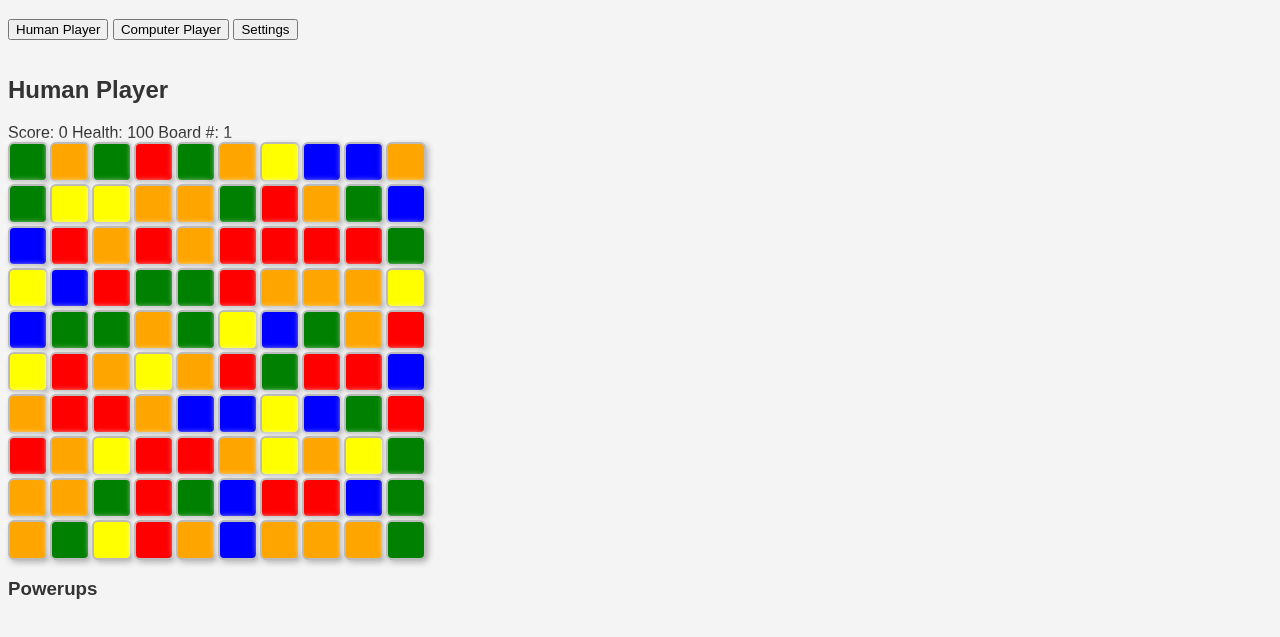
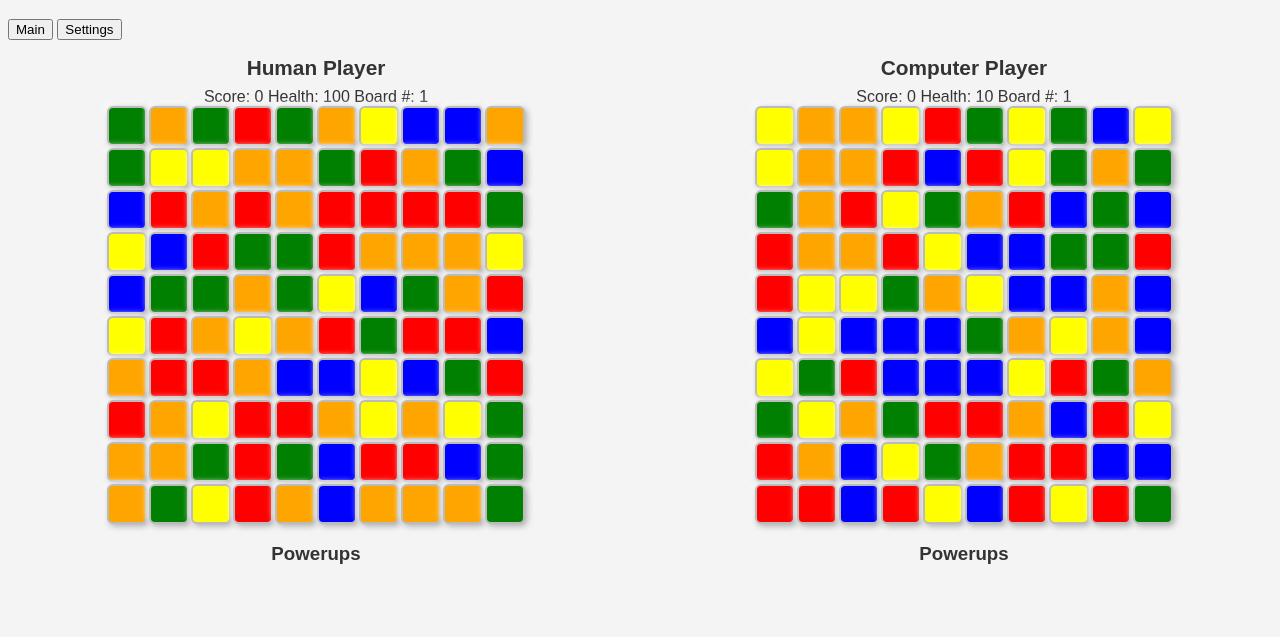
Before and after one commit to RHSeeger/blocks-game, a website built with webpack: page src/index.html in a window 1280 px wide. Shown: the part 61-698 px from the top of the page. Built offline with nearby package versions, Linux system fonts and the light colour scheme.

Commit message:
Added computer player board and changed layout to be able to see both at once

```diff
--- a/src/css/styles.css
+++ b/src/css/styles.css
@@ -15,6 +15,27 @@ body {
 }
 
 
+/* Main tab layout */
+.boards-wrapper {
+  display: flex;
+  flex-direction: row;
+  gap: 2rem;
+  width: 100%;
+}
+.player-area {
+  flex: 1 1 0;
+  min-width: 0;
+  display: flex;
+  flex-direction: column;
+  align-items: center;
+  width: 50%;
+  box-sizing: border-box;
+}
+.player-label {
+  font-size: 1.3rem;
+  font-weight: bold;
+  margin-bottom: 0.5rem;
+}
 .tab-content {
   flex: 1 1 0;
   min-width: 0;
@@ -48,10 +69,13 @@ body {
 
 /* Optional: Responsive stacking on small screens */
 @media (max-width: 800px) {
-    .tab-contents-wrapper {
-        flex-direction: column;
-        gap: 1rem;
-    }
+  .boards-wrapper {
+    flex-direction: column;
+    gap: 1rem;
+  }
+  .player-area {
+    width: 100%;
+  }
 }
 
 .board {
--- a/src/index.html
+++ b/src/index.html
@@ -11,12 +11,13 @@
     <main id="game-root">
         <h1>Blocks Game</h1>
         <div class="tabs">
-            <button class="tab-button active" data-tab="human">Human Player</button>
-            <button class="tab-button" data-tab="computer">Computer Player</button>
+            <button class="tab-button active" data-tab="main">Main</button>
             <button class="tab-button" data-tab="settings">Settings</button>
         </div>
-        <section id="human-tab" class="tab-content active">
-            <h2>Human Player</h2>
+        <section id="main-tab" class="tab-content active">
+            <div class="boards-wrapper">
+                <div class="player-area" id="human-area">
+                    <div class="player-label">Human Player</div>
                     <div class="stats">
                         <span>Score: <span id="human-score">0</span></span>
                         <span>Health: <span id="human-health">10</span></span>
@@ -29,9 +30,9 @@
                         <h3>Powerups</h3>
                         <!-- Powerups will be displayed here -->
                     </div>
-        </section>
-        <section id="computer-tab" class="tab-content">
-            <h2>Computer Player</h2>
+                </div>
+                <div class="player-area" id="computer-area">
+                    <div class="player-label">Computer Player</div>
                     <div class="stats">
                         <span>Score: <span id="computer-score">0</span></span>
                         <span>Health: <span id="computer-health">10</span></span>
@@ -44,6 +45,8 @@
                         <h3>Powerups</h3>
                         <!-- Powerups will be displayed here -->
                     </div>
+                </div>
+            </div>
         </section>
         <section id="settings-tab" class="tab-content">
             <h2>Settings</h2>
--- a/src/typescript/index.ts
+++ b/src/typescript/index.ts
@@ -49,8 +49,9 @@ function loadGameState(): GameState | null {
 }
 
 window.addEventListener("DOMContentLoaded", () => {
-    const boardContainer = document.getElementById("human-board");
-    if (!boardContainer) return;
+    const humanBoardContainer = document.getElementById("human-board");
+    const computerBoardContainer = document.getElementById("computer-board");
+    if (!humanBoardContainer || !computerBoardContainer) return;
 
     let state = loadGameState();
     if (!state) {
@@ -63,7 +64,6 @@ window.addEventListener("DOMContentLoaded", () => {
         };
         saveGameState(state);
     }
-
 
     // --- Tab switching logic ---
     const tabButtons = document.querySelectorAll('.tab-button');
@@ -107,33 +107,49 @@ window.addEventListener("DOMContentLoaded", () => {
             setGameState(newState, (updatedState: GameState) => {
                 saveGameState(updatedState);
             });
-            boardContainer.classList.remove('inactive');
-            renderBoard(boardContainer, newState.cubes);
+            humanBoardContainer.classList.remove('inactive');
+            renderBoard(humanBoardContainer, newState.cubes);
+            // Reset computer board as well
+            renderComputerBoard(computerBoardContainer);
             resetWarning.style.display = 'none';
-            // Switch to Human tab after reset
+            // Switch to Main tab after reset
             tabButtons.forEach(b => b.classList.remove('active'));
             tabContents.forEach(tc => tc.classList.remove('active'));
-            document.querySelector('.tab-button[data-tab="human"]')?.classList.add('active');
-            document.getElementById('human-tab')?.classList.add('active');
+            document.querySelector('.tab-button[data-tab="main"]')?.classList.add('active');
+            document.getElementById('main-tab')?.classList.add('active');
         });
     }
-
 
     // Set up board and state hooks
     setGameState(state, (updatedState: GameState) => {
         saveGameState(updatedState);
     });
-    renderBoard(boardContainer, state.cubes);
+    renderBoard(humanBoardContainer, state.cubes);
+    renderComputerBoard(computerBoardContainer);
 
     // If the restored board is finished, apply inactive state and show next board button if needed
     if (isBoardFinished(state.cubes)) {
-        boardContainer.classList.add('inactive');
+        humanBoardContainer.classList.add('inactive');
         // Try to show the next board button if health > 0
         // Import createNextBoardButton dynamically to avoid circular deps
         import('./board').then(mod => {
             if (state.playerHealth > 0 && typeof mod["createNextBoardButton"] === "function") {
-                mod.createNextBoardButton(boardContainer, state.cubes);
+                mod.createNextBoardButton(humanBoardContainer, state.cubes);
             }
         });
     }
+
+    // Render computer board (non-interactive)
+    function renderComputerBoard(boardEl: HTMLElement) {
+        boardEl.innerHTML = "";
+        const cubes = getInitialCubes();
+        for (let i = 0; i < 100; i++) {
+            const cubeDiv = document.createElement('div');
+            cubeDiv.className = 'cube';
+            cubeDiv.style.setProperty('--cube-color', cubes[i]?.color || '#fff');
+            cubeDiv.style.cursor = 'default';
+            cubeDiv.style.pointerEvents = 'none';
+            boardEl.appendChild(cubeDiv);
+        }
+    }
 });
```
Lines whose indentation alone changed are shown as unchanged.
